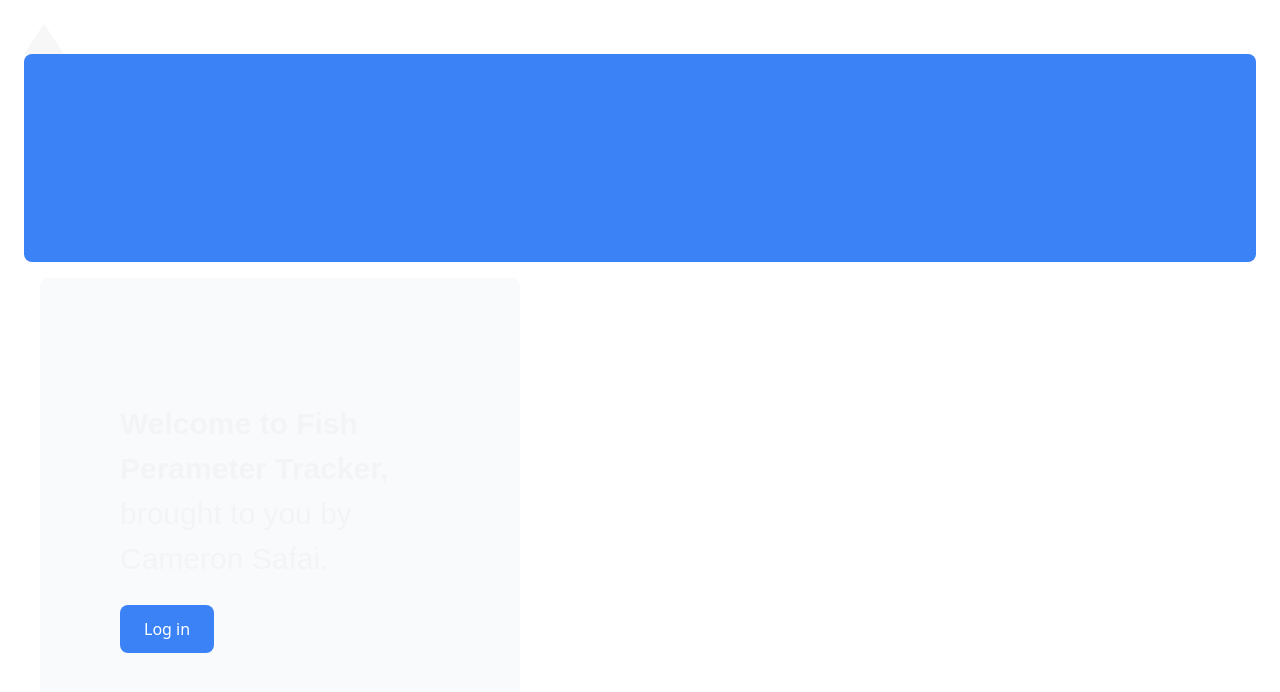
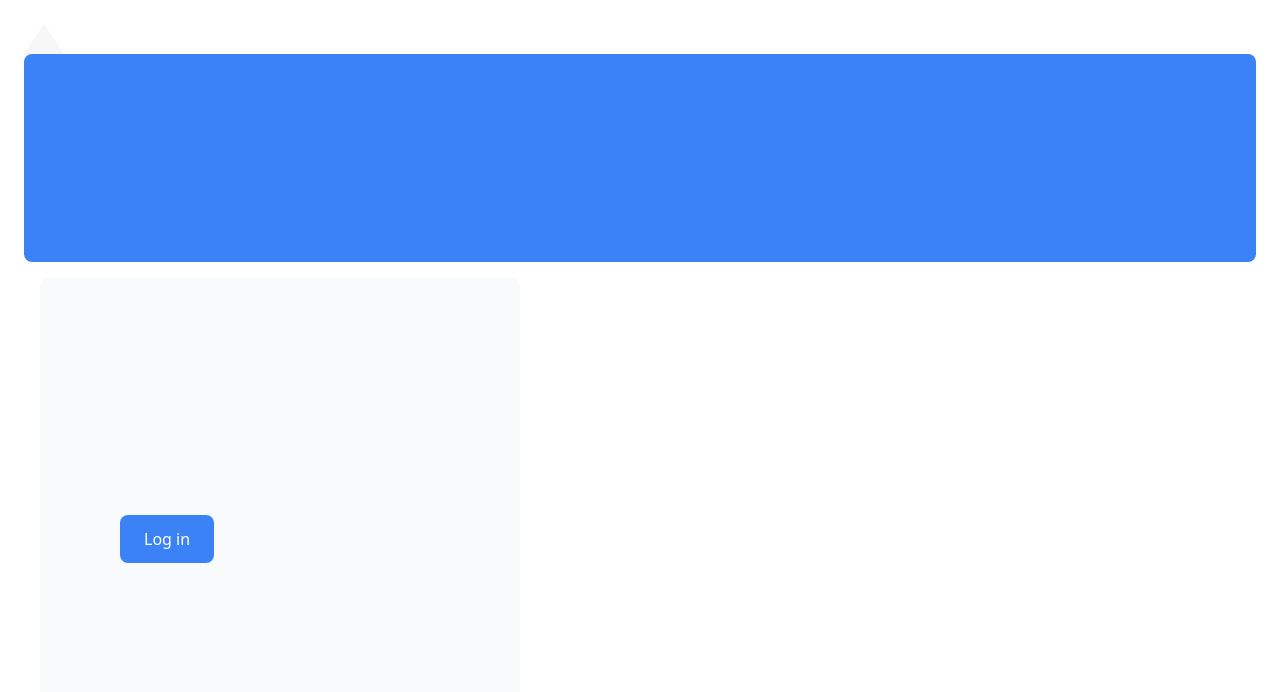
Before and after one commit to safaic/FishTankV3, a Next.js app: page / in a window 1280 px wide. Shown: the top 692 px of the page. Built offline with nearby package versions, Linux system fonts and the light colour scheme; a web font is replaced by a local one.

Commit message:
Update page.tsx

```diff
--- a/app/page.tsx
+++ b/app/page.tsx
@@ -19,8 +19,8 @@ export default function Page() {
      />
      <div className="flex flex-col justify-center gap-6 rounded-lg bg-gray-50 px-6 py-10 md:w-2/5 md:px-20">
        <p className={`${lusitana.className} antialiased text-xl text-gray-100 md:text-3xl md:leading-normal`}>
-       <strong>Welcome to Fish Perameter Tracker, </strong>
-            brought to you by Cameron Safai.
+       {/* <strong>Welcome to Fish Perameter Tracker, </strong>
+            brought to you by Cameron Safai. */}
 
        </p>
        <Link
```
